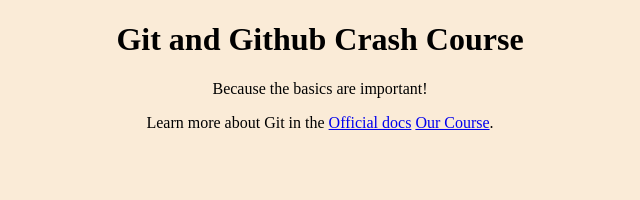
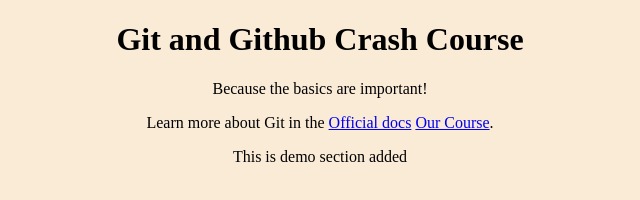
Before and after one commit to devsubrata/github-crush-course, a plain HTML site: page index.html in a window 1280 px wide. Shown: the whole page, without its empty margins (320-960 px from the left). Drawn offline with Linux system fonts and the light colour scheme.

Commit message:
additional section added

```diff
--- a/index.html
+++ b/index.html
@@ -17,5 +17,8 @@
             <a href="https://acad.link/git">Our Course</a>.
         </p>
     </section>
+    <section>
+        <p>This is demo section added</p>
+    </section>
 </body>
 </html>
```
